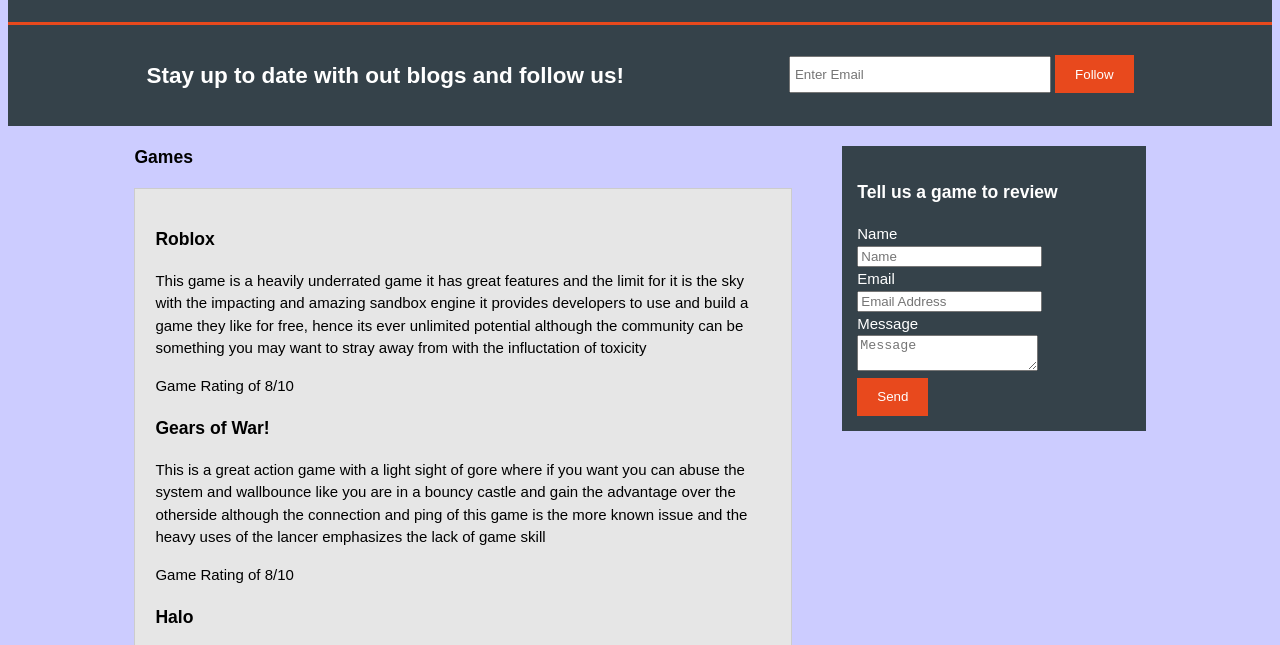
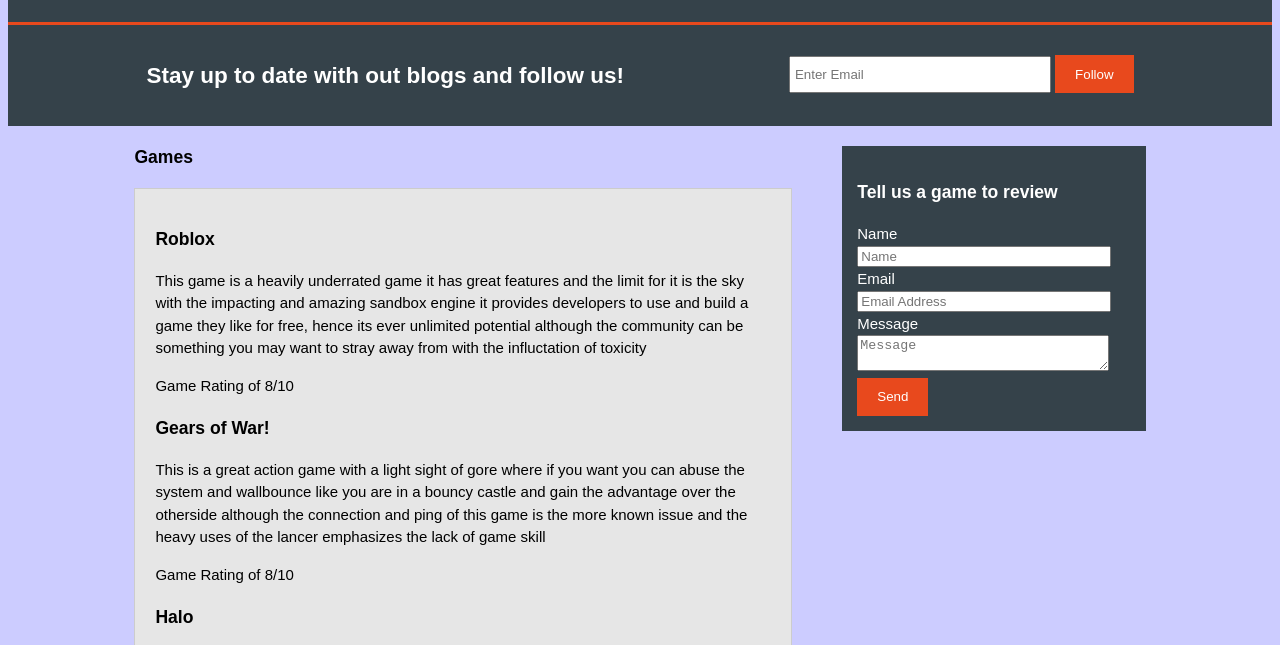
Before and after one commit to Takumukasa/FrontWebRepositry, a plain HTML site: page Games.html in a window 1280 px wide. Shown: the part 86-731 px from the top of the page. Drawn offline with Linux system fonts and the light colour scheme.

Commit message:
Base page of site done

```diff
--- a/css/styles.css
+++ b/css/styles.css
@@ -163,6 +163,11 @@
   margin-top: 10px;
 }
 
+aside#sidebar .quote input, aside#sidebar .quote textarea{
+  width: 90%;
+  padding: 5px:
+}
+
 /*main-col*/
 article#main-col{
   float: left;
```
